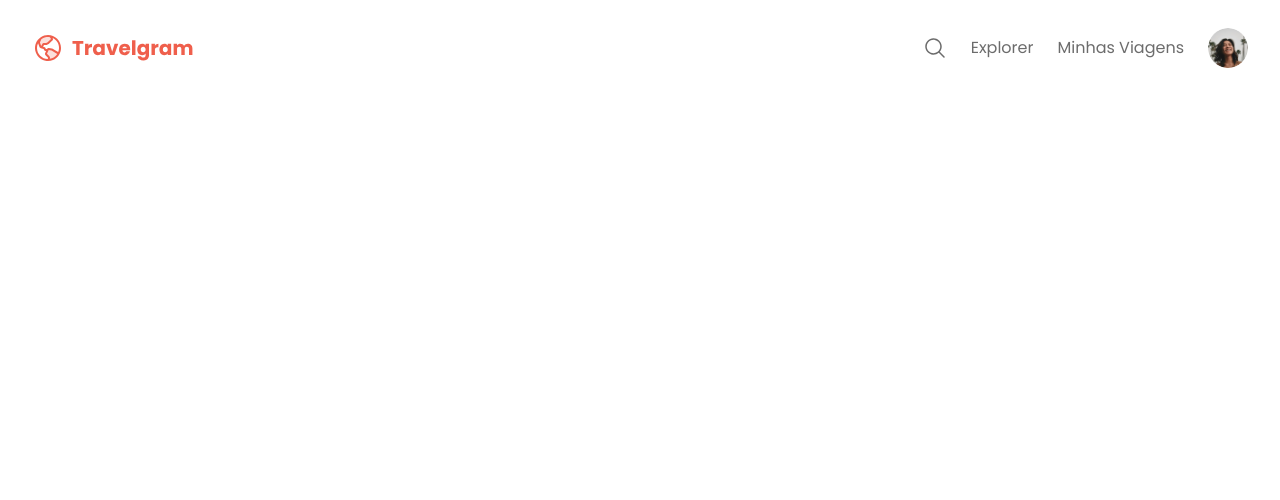
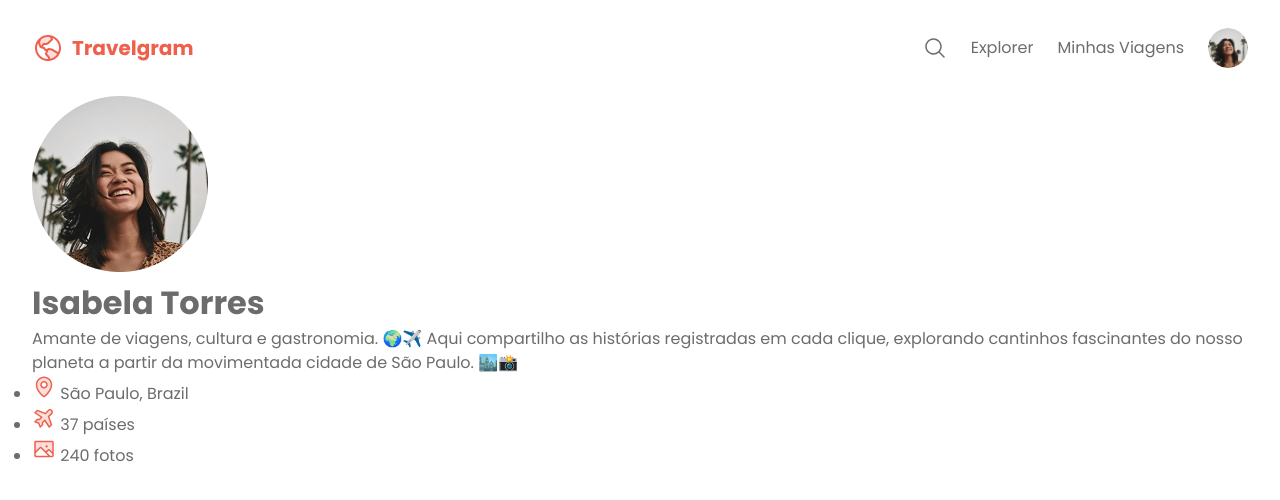
Before and after one commit to lucasbispoo/Projeto-Travelegram, a plain HTML site: page index.html in a window 1280 px wide. Drawn offline with Linux system fonts and the light colour scheme.

Commit message:
adding icons

```diff
--- a/index.html
+++ b/index.html
@@ -32,8 +32,36 @@
                 </a></li>
             </ul>
         </nav>
+    <header>
+        <div class="container">
+            <div id="profile">
+                <img src="assets/images/Profile pic.png" alt="Imagem da isabela Torres">
+                <div>
+                    <h1>Isabela Torres</h1>
+                    <p>
+                        Amante de viagens, cultura e gastronomia. 🌍✈️
+                        Aqui compartilho as histórias registradas em cada clique, explorando cantinhos fascinantes do nosso planeta a partir da movimentada cidade de São Paulo. 🏙️📸
+                    </p>
+                </div>
+
+            </div>
+            <ul id="info">
+                <li>
+                    <img src="assets/icons/MapPin.svg" alt="icone de mapa">
+                    <span>São Paulo, Brazil</span>
+                </li>
+                <li>
+                    <img src="assets/icons/AirplaneTilt.svg" alt="icone de aviao">
+                    <span>37 países</span>
+                </li>
+                <li>
+                    <img src="assets/icons/Image.svg" alt="icone de imagem">
+                    <span>240 fotos</span>
+                </li>
+
+            </ul>
+        </div>
+    </header>
     </div>
- <header>
- </header>
 </body>
 </html>
```
